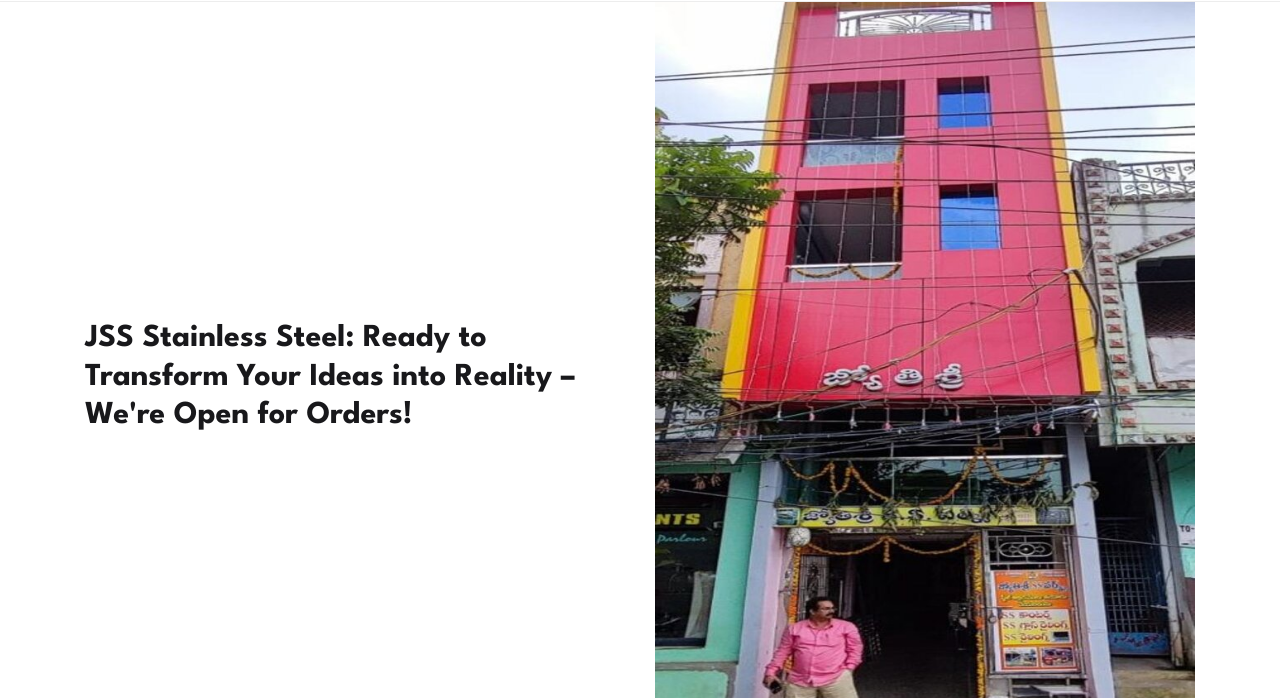
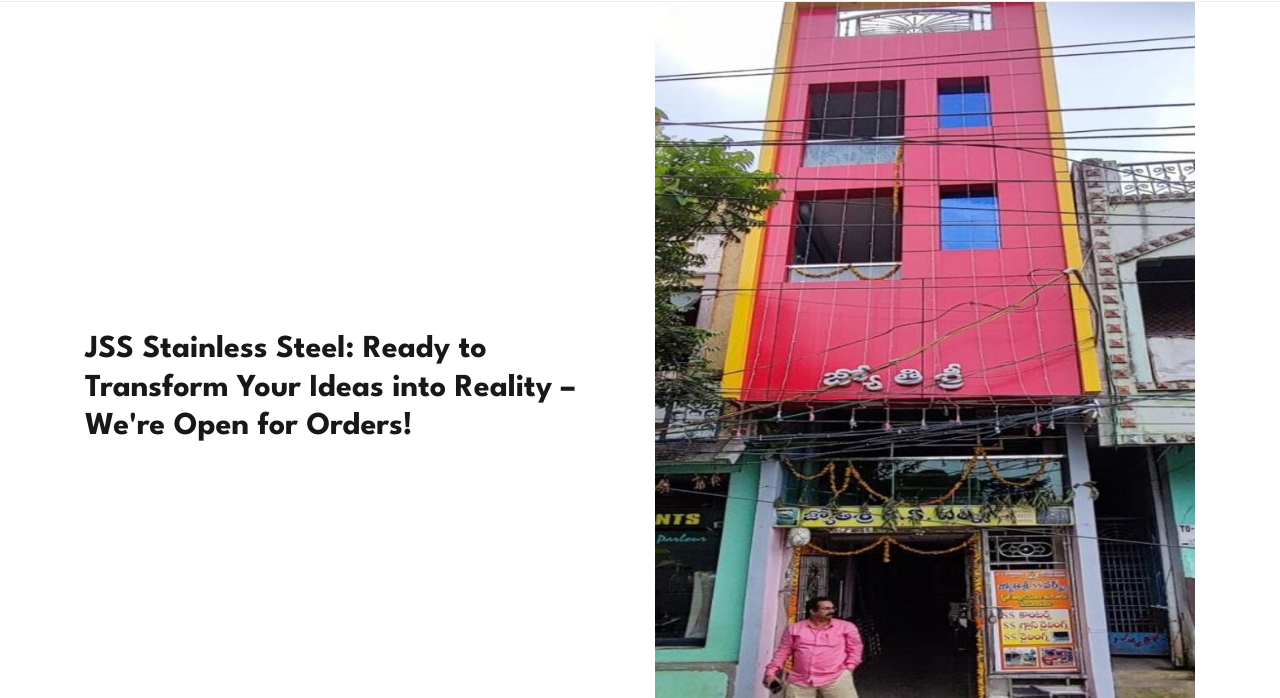
Before and after one commit to akirijayachandrakarthik/jssproject, a plain HTML site: page index.html in a window 1280 px wide. Shown: the part 102-800 px from the top of the page. Drawn offline with nearby package versions, Linux system fonts and the light colour scheme.

Commit message:
adjusting home data

```diff
--- a/index.html
+++ b/index.html
@@ -103,7 +103,7 @@
 
 <!--            <p class="hero-subtitle">Stainless Steel House Designing Works</p>-->
 
-            <h1 class="h1 hero-title"style="font-size: xx-large;">JSS Stainless Steel: Ready to Transform Your Ideas into Reality – We're Open for Orders!</h1>
+            <h1 class="h1 hero-title"style="font-size: xx-large;margin-top: 34px;">JSS Stainless Steel: Ready to Transform Your Ideas into Reality – We're Open for Orders!</h1>
 
 <!--            <p class="hero-text">-->
 <!--              Lorem ipsum dolor sit amet, consectetur adipiscing elit, sed do eiusmod temporthem incididunt ut labore et-->
```
